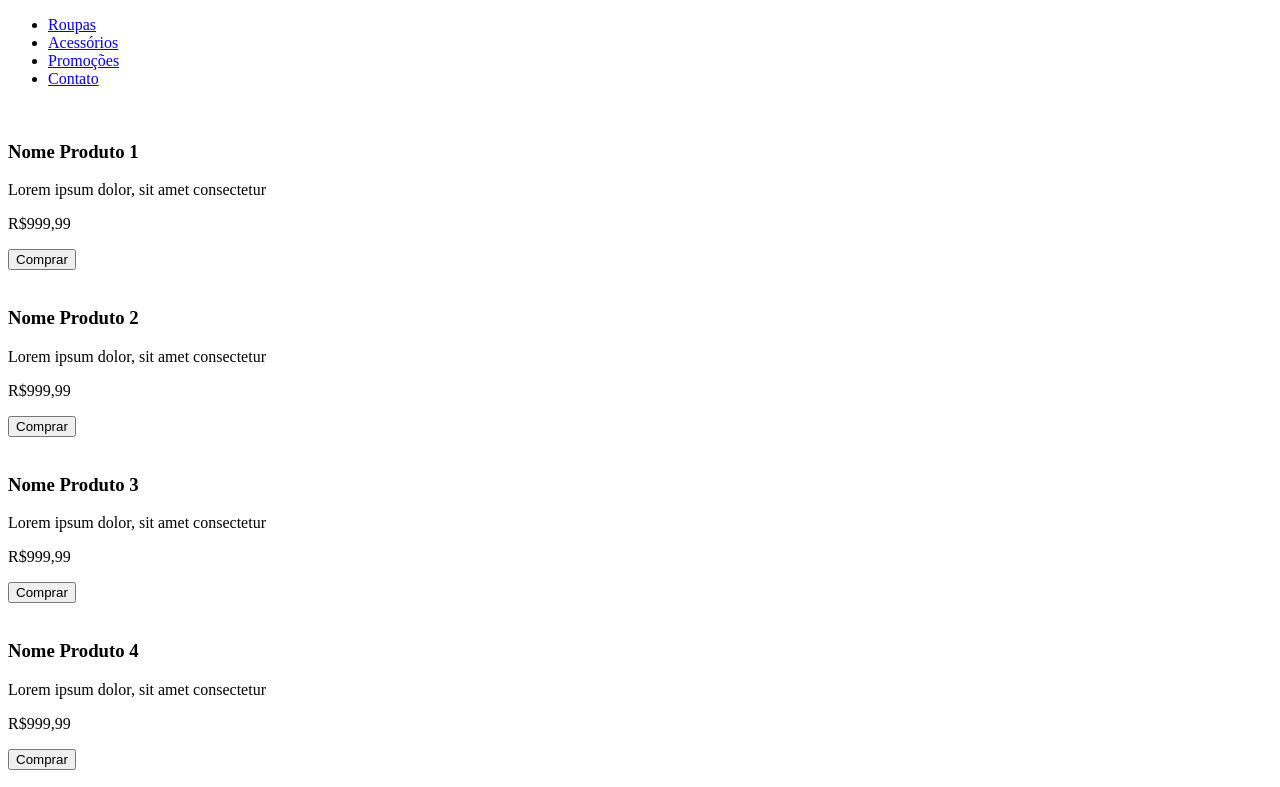
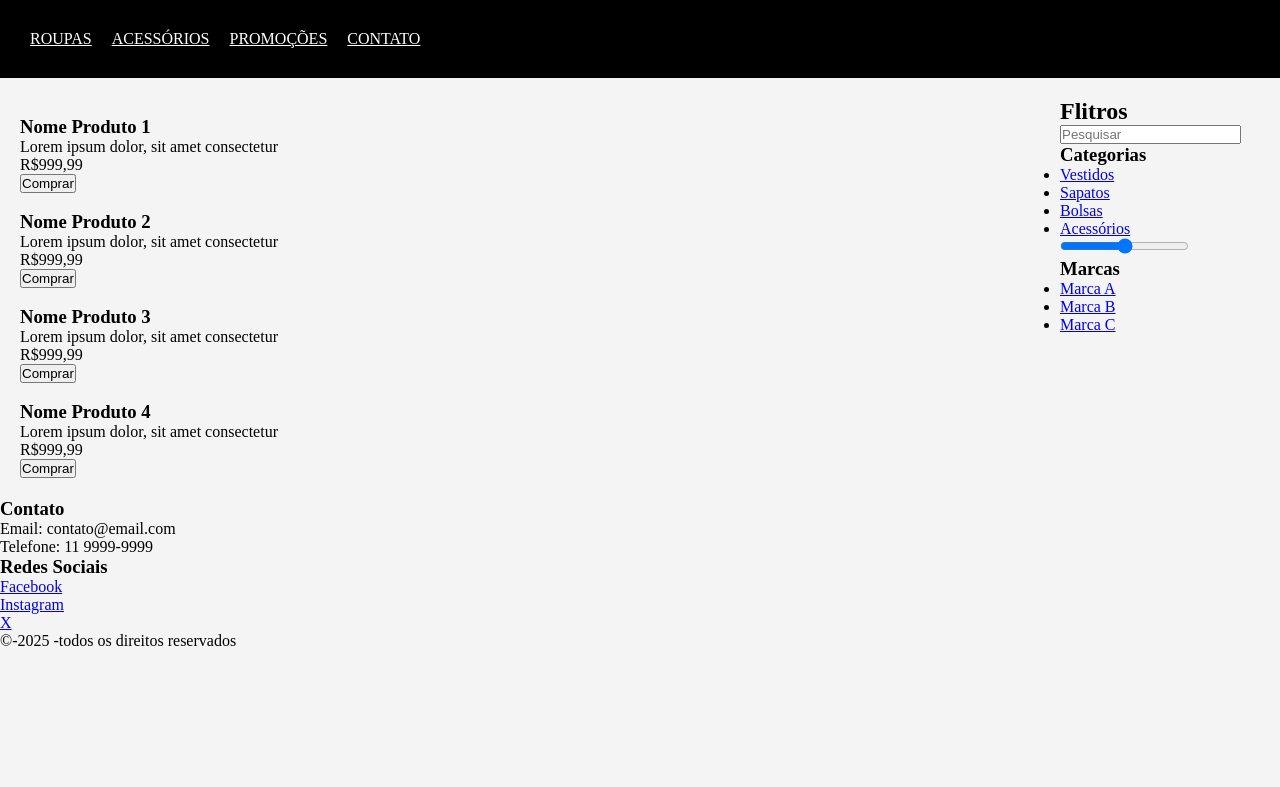
Before and after one commit to LASSc-9/Loja-griffe, a plain HTML site: page index.html in a window 1280 px wide. Shown: the top 787 px of the page. Drawn offline with Linux system fonts and the light colour scheme.

Commit message:
iniciando a estilização do projeto, header

```diff
--- a/index.html
+++ b/index.html
@@ -99,6 +99,9 @@
                         <li><a href="#">X</a></li>
                     </ul>
                 </div>
+                <div>
+                    <p>&copy;-2025 -todos os direitos reservados</p>
+                </div>
             </div>
         </footer>
     </div>
--- a/src/css/estilo.css
+++ b/src/css/estilo.css
@@ -0,0 +1,39 @@
+*{
+    margin: 0;
+    padding: 0;
+    box-sizing: border-box;
+}
+body{
+    background: #f4f4f4;
+}
+#container{
+    display: flex;
+    flex-direction: column;
+    min-height: 100vh;
+}
+header{
+    background: #000;
+    color: #fff;
+    padding: 20px;
+    justify-content: space-around;
+}
+header nav ul{
+    list-style: none;
+    padding: 0;
+    margin: 10px 0;
+    display: flex;
+}
+header nav ul li a{
+    color: #fff;
+    text-transform: uppercase;
+    padding: 5px 10px;
+}
+header nav ul li a:hover{
+    text-decoration: underline 5px greenyellow;
+}
+#conteudo{
+    display: grid;
+    grid-template-columns: 1fr 200px;
+    gap: 20px;
+    padding: 20px;
+}
```
